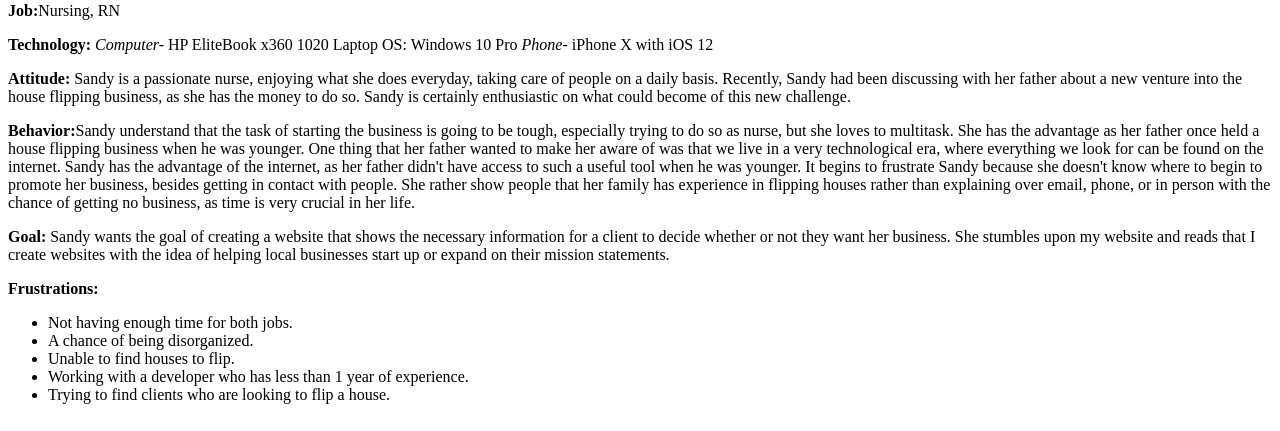
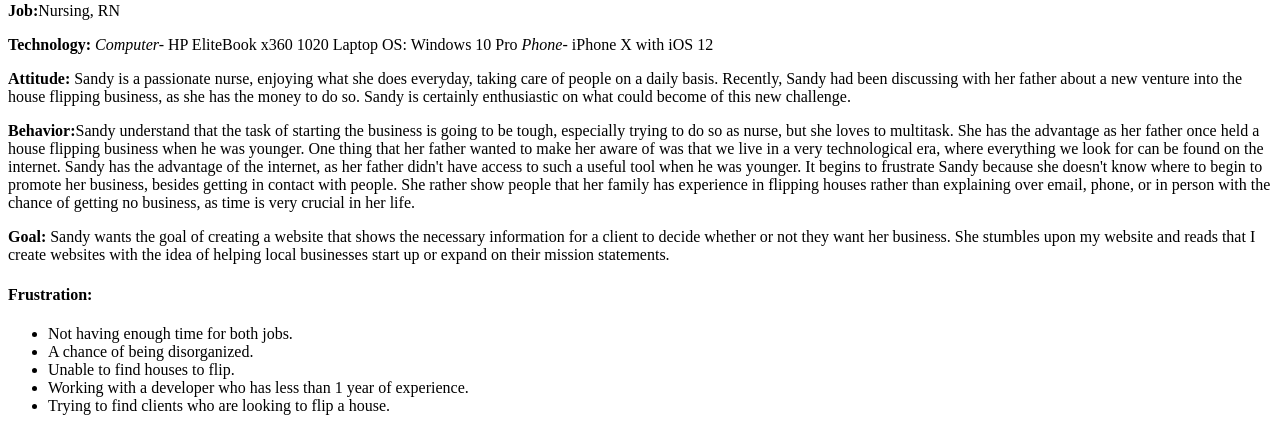
Before and after one commit to antgarcia12/my-pwp-anthony, a PHP site: page /milestone-1.php in a window 1280 px wide. Shown: the part 423-854 px from the top of the page. Before the commit the page ends 827 px from the top, so only its background shows below. Run offline with PHP 8.4, Linux system fonts and the light colour scheme.

Commit message:
corrected some format erros

```diff
--- a/public_html/documentation/milestone-1.php
+++ b/public_html/documentation/milestone-1.php
@@ -19,7 +19,7 @@
 			<p><strong>Attitude: </strong>Sandy is a passionate nurse, enjoying what she does everyday, taking care of people on a daily basis. Recently, Sandy had been discussing with her father about a new venture into the house flipping business, as she has the money to do so. Sandy is certainly enthusiastic on what could become of this new challenge.</p>
 			<p><strong>Behavior:</strong>Sandy understand that the task of starting the business is going to be tough, especially trying to do so as nurse, but she loves to multitask. She has the advantage as her father once held a house flipping business when he was younger. One thing that her father wanted to make her aware of was that we live in a very technological era, where everything we look for can be found on the internet. Sandy has the advantage of the internet, as her father didn't have access to such a useful tool when he was younger. It begins to frustrate Sandy because she doesn't know where to begin to promote her business, besides getting in contact with people. She rather show people that her family has experience in flipping houses rather than explaining over email, phone, or in person with the chance of getting no business, as time is very crucial in her life.</p>
 			<p><strong>Goal: </strong>Sandy wants the goal of creating a website that shows the necessary information for a client to decide whether or not they want her business. She stumbles upon my website and reads that I create websites with the idea of helping local businesses start up or expand on their mission statements.</p>
-		<p><strong>Frustrations: </strong>
+		<h4>Frustration: </h4>
 		<ul>
 			<li>Not having enough time for both jobs.</li>
 			<li>A chance of being disorganized.</li>
@@ -27,6 +27,5 @@
 			<li>Working with a developer who has less than 1 year of experience.</li>
 			<li>Trying to find clients who are looking to flip a house. </li>
 		</ul>
-		</p>
 	</body>
 </html>
```
